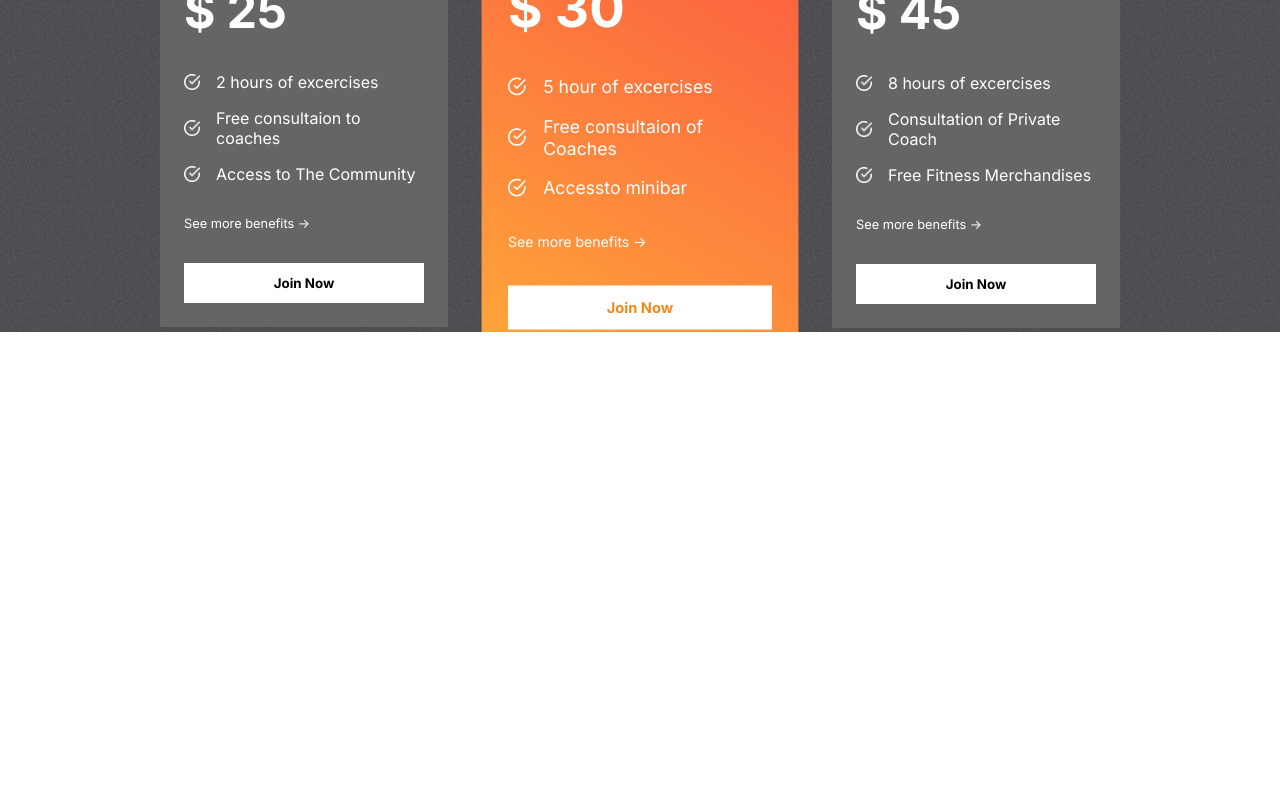
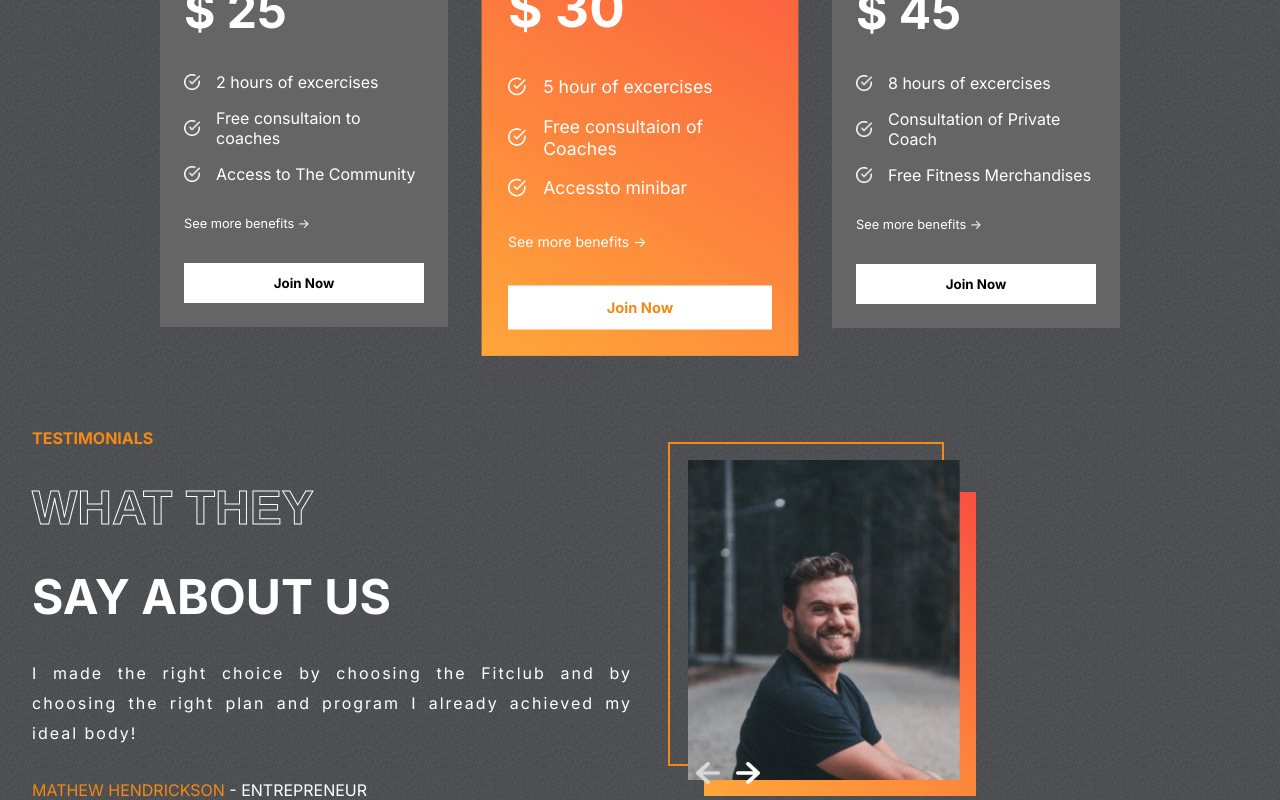
Before and after one commit to harry-jakes3018/fit-club, a React (Create React App) app: page / in a window 1280 px wide. Shown: the part 2084-2884 px from the top of the page. Before the commit the page ends 2416 px from the top, so only its background shows below. Built offline with nearby package versions, Linux system fonts and the light colour scheme.

Commit message:
Testimonials Section Completed

```diff
--- a/src/App.js
+++ b/src/App.js
@@ -3,6 +3,7 @@
 import Plans from "./components/Plans/Plans";
 import Programs from "./components/Programs/Programs";
 import Reasons from "./components/Reasons/Reasons";
+import Testimonials from "./Testimonials/Testimonials";
 
 function App() {
     return (
@@ -11,6 +12,7 @@
             <Programs />
             <Reasons />
             <Plans />
+            <Testimonials />
         </div>
     );
 }
--- /dev/null
+++ b/src/Testimonials/Testimonial.css
@@ -0,0 +1,79 @@
+.testimonials {
+    display: flex;
+    gap: 1rem;
+    padding: 0 2rem;
+}
+
+.left {
+    display: flex;
+    flex: 1 1;
+    gap: 2rem;
+    flex-direction: column;
+    text-transform: uppercase;
+    color: white;
+}
+
+.left > :nth-child(1) {
+    color: var(--orange);
+    font-weight: bold;
+}
+
+.left > :nth-child(2),
+.left > :nth-child(3) {
+    font-weight: bold;
+    font-size: 3rem;
+}
+
+.left > :nth-child(4) {
+    text-transform: none;
+    text-align: justify;
+    letter-spacing: 2px;
+    line-height: 30px;
+}
+
+.right {
+    flex: 1;
+    position: relative;
+}
+
+.right > :nth-child(1) {
+    position: absolute;
+    width: 17rem;
+    height: 20rem;
+    border: 2px solid var(--orange);
+    background-color: transparent;
+    right: 19rem;
+    top: 0.9rem;
+}
+
+.right > :nth-child(2) {
+    position: absolute;
+    width: 17rem;
+    height: 19rem;
+    /* border: 2px solid var(--orange); */
+    background: var(--planCard);
+    right: 17rem;
+    top: 4rem;
+}
+
+.right > img {
+    position: absolute;
+    width: 17rem;
+    height: 20rem;
+    object-fit: cover;
+    right: 18rem;
+    top: 2rem;
+}
+
+.arrows {
+    display: flex;
+    gap: 1rem;
+    position: absolute;
+    bottom: 1rem;
+    left: 3rem;
+}
+
+.arrows > img {
+    width: 1.5rem;
+    cursor: pointer;
+}
--- /dev/null
+++ b/src/Testimonials/Testimonials.js
@@ -0,0 +1,55 @@
+import "./Testimonial.css";
+import { testimonialsData } from "../data/testimonialsData";
+import { useState } from "react";
+import leftArrow from "../assets/leftArrow.png";
+import rightArrow from "../assets/rightArrow.png";
+
+function Testimonials() {
+    const [selected, setSelected] = useState(0);
+    const tLength = testimonialsData.length;
+
+    return (
+        <div className="testimonials">
+            <div className="left">
+                <span>Testimonials</span>
+                <span className="stroke-text">What they</span>
+                <span>say about us</span>
+                <span>{testimonialsData[selected].review}</span>
+                <span>
+                    <span style={{ color: "var(--orange)" }}>
+                        {testimonialsData[selected].name}
+                    </span>{" "}
+                    - {testimonialsData[selected].status}
+                </span>
+            </div>
+            <div className="right">
+                <div></div>
+                <div></div>
+                <img src={testimonialsData[selected].image} alt="" />
+
+                <div className="arrows">
+                    <img
+                        onClick={() =>
+                            selected === 0
+                                ? setSelected(tLength - 1)
+                                : setSelected((prev) => prev - 1)
+                        }
+                        src={leftArrow}
+                        alt="Left Arrow"
+                    />
+                    <img
+                        onClick={() =>
+                            selected === tLength - 1
+                                ? setSelected(0)
+                                : setSelected((prev) => prev + 1)
+                        }
+                        src={rightArrow}
+                        alt="Right Arrow"
+                    />
+                </div>
+            </div>
+        </div>
+    );
+}
+
+export default Testimonials;
```
